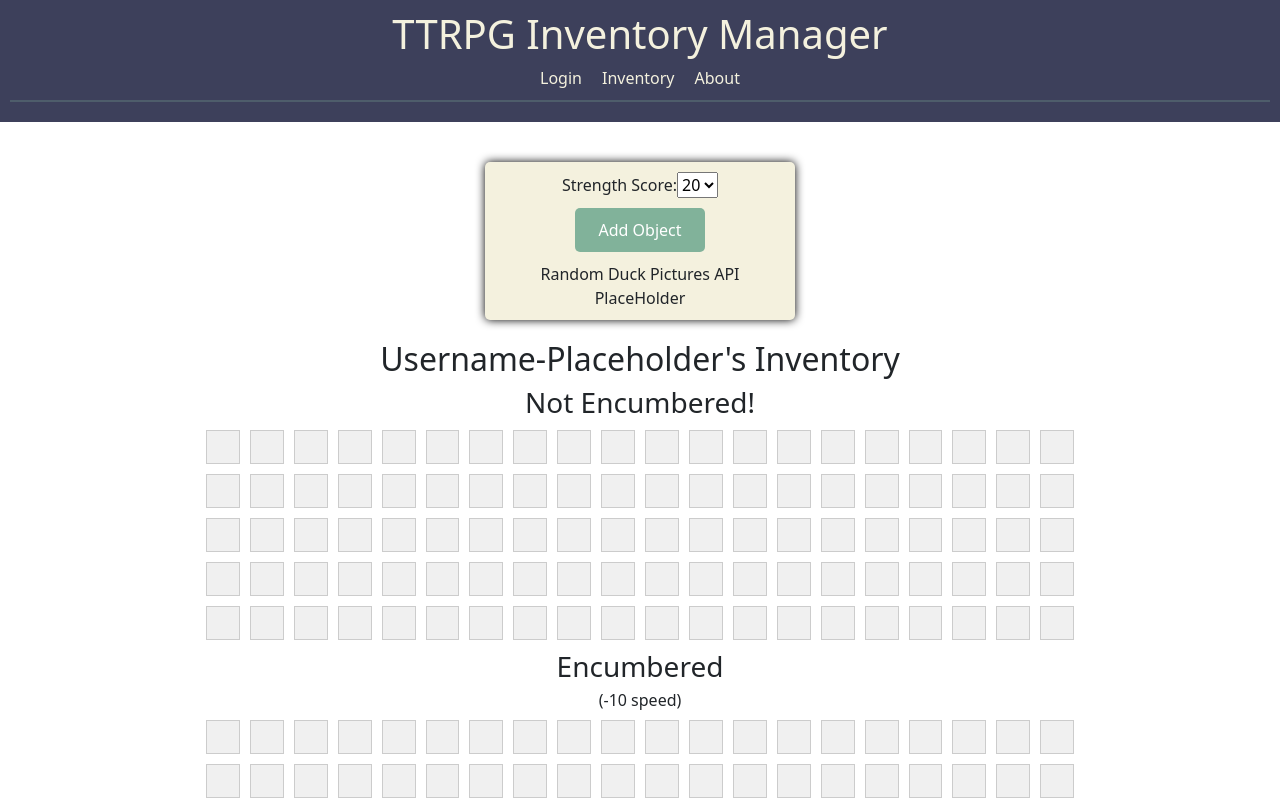
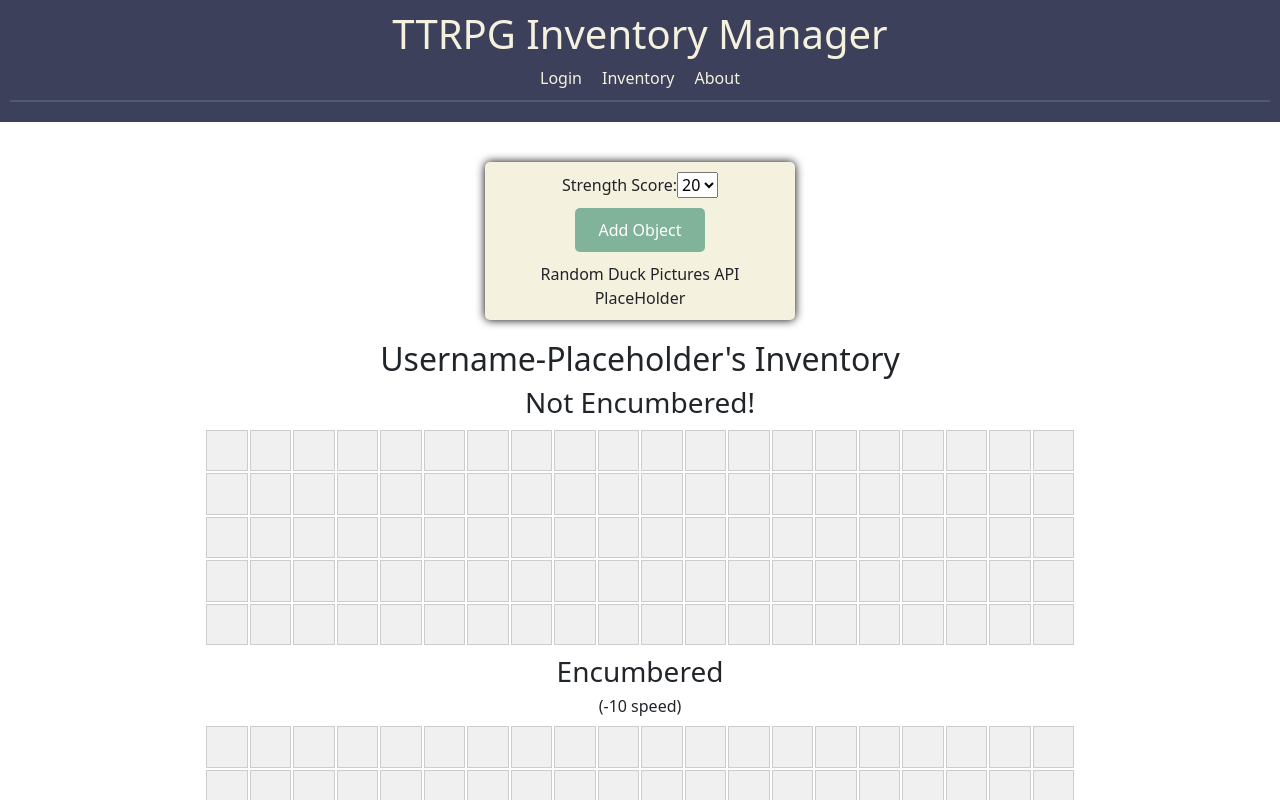
Before and after one commit to Jacobadia/startup, a React (Vite) app: page /inventory in a window 1280 px wide. Shown: the top 800 px of the page. Built offline with nearby package versions, Linux system fonts and the light colour scheme.

Commit message:
dynamic grid fixes

```diff
--- a/src/inventory/inventory.css
+++ b/src/inventory/inventory.css
@@ -13,7 +13,7 @@
 /* Default grid styles */
 .grid-container {
   display: grid;
-  gap: 10px; /* Default space between cells */
+  gap: 2px; /* Default space between cells */
   margin: 10px auto;
   max-width: 70%; /* Ensure grid doesn't get too wide */
   transition: gap 0.3s ease, max-width 0.3s ease; /* Smooth transitions */
@@ -21,7 +21,6 @@
 
 /* Smaller grid adjustment */
 .grid-container.shrink {
-  gap: 5px; /* Reduce gap for smaller strength scores */
   max-width: 30%; /* Shrink grid width */
 }
 
--- a/src/inventory/inventory.jsx
+++ b/src/inventory/inventory.jsx
@@ -32,7 +32,7 @@ export function Inventory() {
           value={strengthScore}
           onChange={handleStrengthScoreChange}
         >
-          {Array.from({ length: 20 }, (_, i) => (
+          {Array.from({ length: 17 }, (_, i) => (
             <option key={20 - i} value={20 - i}>
               {20 - i}
             </option>
```
